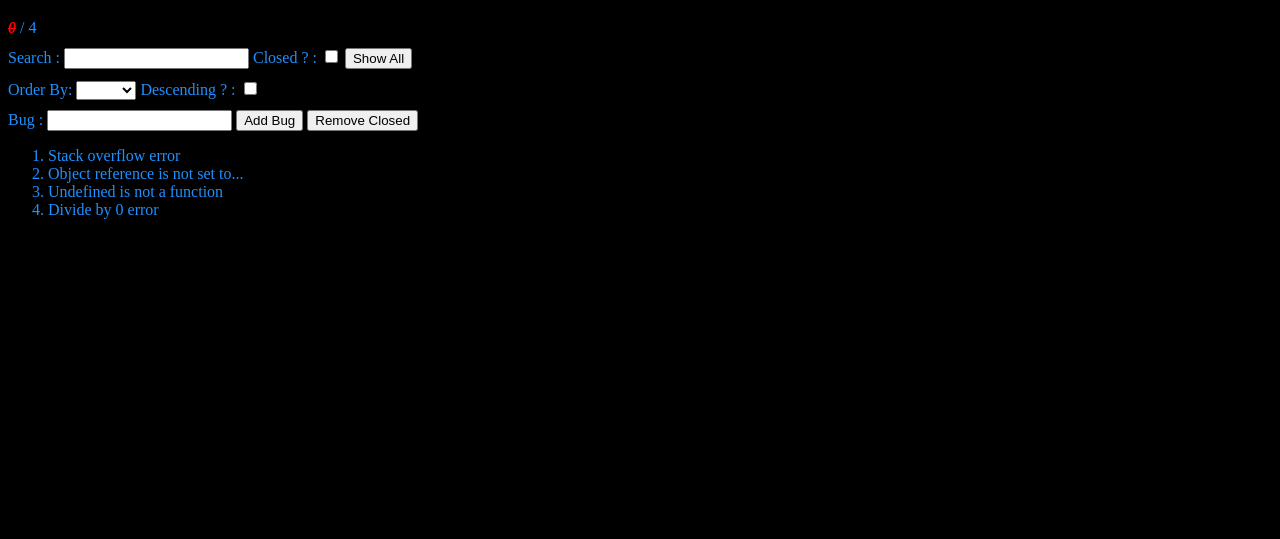
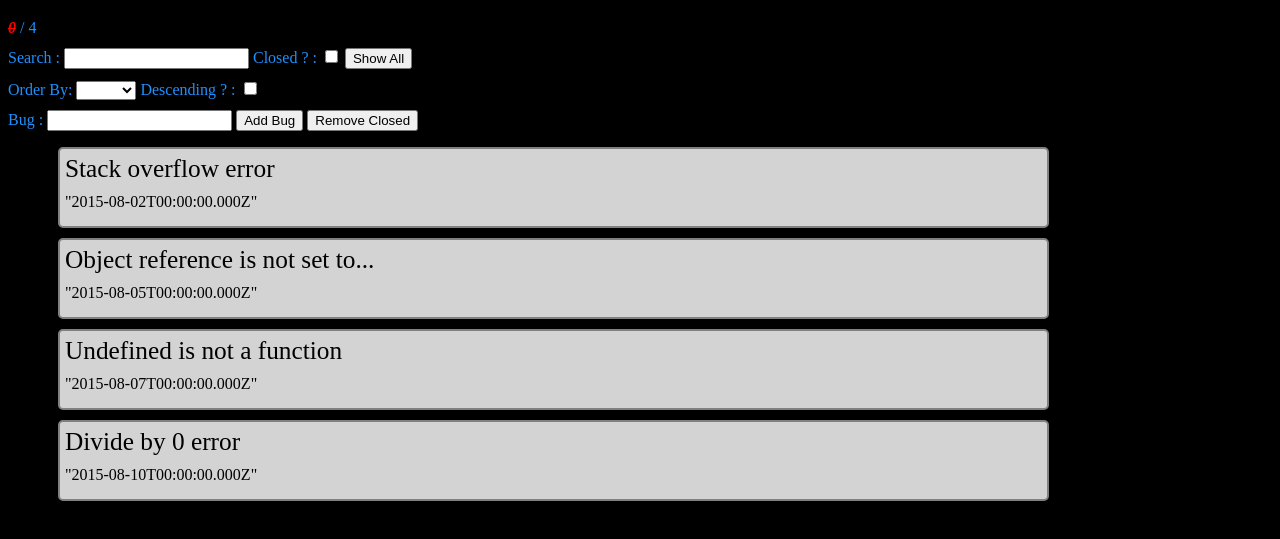
Before and after one commit to tkmagesh/Fiserv-Angular-Aug-2015, a plain HTML site: page Day-02/03- BugTracker/index.html in a window 1280 px wide. Shown: the part 61-600 px from the top of the page. Drawn offline with Linux system fonts and the light colour scheme.

Commit message:
UI Changes for displaying "createdAt"

```diff
--- a/Day-02/03- BugTracker/index.html
+++ b/Day-02/03- BugTracker/index.html
@@ -14,8 +14,22 @@
             font-style: italic;
             font-weight: bold;
         }
+        ol{
+            list-style: none;
+            width: 80%;
+        }
         li{
             cursor: pointer;
+            border : 2px solid gray;
+            background-color: lightgray;
+            color: black;
+            margin: 10px;
+            border-radius: 5px;
+            padding: 5px;
+        }
+
+        li .bugname{
+            font-size: 19pt;
         }
         div{
             margin-bottom: 10px;
@@ -32,7 +46,7 @@
         5. Display statistics - done
         6. Search for the bugs - done
         7. Sort the bugs - done
-        8. Improvise how the bugs are displayed
+        8. Improvise how the bugs are displayed - done
         9. Display "createdAt"
         10. Persist the bugs in the server
     */
@@ -54,6 +68,7 @@
             function Bug(defaults){
                 this.name = defaults.name || '';
                 this.isClosed = defaults.isClosed || false;
+                this.createdAt = defaults.createdAt || new Date();
             }
             Bug.prototype.toggle = function(){
                 this.isClosed = !this.isClosed;
@@ -64,10 +79,26 @@
         bugTrackerApp.controller("bugsController", function($scope, Bug){
             console.log("controller arguments - ", arguments.length);
             $scope.bugs = [
-                new Bug({name : "Stack overflow error", isClosed : false}),
-                 new Bug({name : "Object reference is not set to an instance of an object", isClosed : false}),
-                 new Bug({name : "Undefined is not a function", isClosed : false}),
-                 new Bug({name : "Divide by 0 error", isClosed : false})
+                new Bug({
+                    name : "Stack overflow error",
+                    isClosed : false,
+                    createdAt : new Date(2015,7,2)
+                }),
+                new Bug({
+                     name : "Object reference is not set to an instance of an object",
+                     isClosed : false,
+                     createdAt : new Date(2015,7,5)
+                }),
+                new Bug({
+                     name : "Undefined is not a function",
+                     isClosed : false,
+                    createdAt : new Date(2015,7,7)
+                }),
+                new Bug({
+                     name : "Divide by 0 error",
+                     isClosed : false,
+                    createdAt : new Date(2015,7,10)
+                })
             ];
 
             $scope.newBugName = '';
@@ -92,11 +123,23 @@
                 }
             };
 
-            $scope.getClosedCount = function(){
-                return $scope.bugs.filter(function(bug){
-                    return bug.isClosed;
+
+        });
+
+        /*bugTrackerApp.filter("closedCount", function(){
+            return function(bugs){
+                return bugs.filter(function(bug){
+                    return bug.isClosed
                 }).length;
-            };
+            }
+        });*/
+
+        bugTrackerApp.filter("closedCount", function($filter){
+            var builtinFilter = $filter('filter');
+            return function(bugs){
+                return builtinFilter(bugs, {isClosed : true}).length;
+            }
+
         });
 
         bugTrackerApp.value("defaultTrimLength", 20);
@@ -117,7 +160,7 @@
     <h1>Bug Tracker</h1>
         <div class="content" ng-controller="bugsController">
             <div class="stats">
-                <span class="closed">{{getClosedCount()}}</span>
+                <span class="closed">{{ (bugs | filter:{isClosed:true}).length }}</span>
                 /
                 <span>{{bugs.length}}</span>
             </div>
@@ -143,14 +186,21 @@
                 <input type="button" value="Add Bug" ng-click="addBug()">
                 <input type="button" value="Remove Closed" ng-click="removeClosed()">
                 <br>
+                <style>
 
+
+                </style>
                 <ol>
                     <li
                        ng-repeat="bug in bugs | filter:searchBug | orderBy:sortBug.by:sortBug.descending"
-                       ng-click="toggle(bug)"
-                       ng-class="{closed : bug.isClosed}"
                     >
-                        {{bug.name | trimText:30}}
+                       <div class="bugname" ng-click="toggle(bug)"
+                       ng-class="{closed : bug.isClosed}">
+                           {{bug.name | trimText:30}}
+                       </div>
+                       <div class="timestamp">
+                           {{bug.createdAt}}
+                       </div>
                     </li>
                 </ol>
             </div>
```
